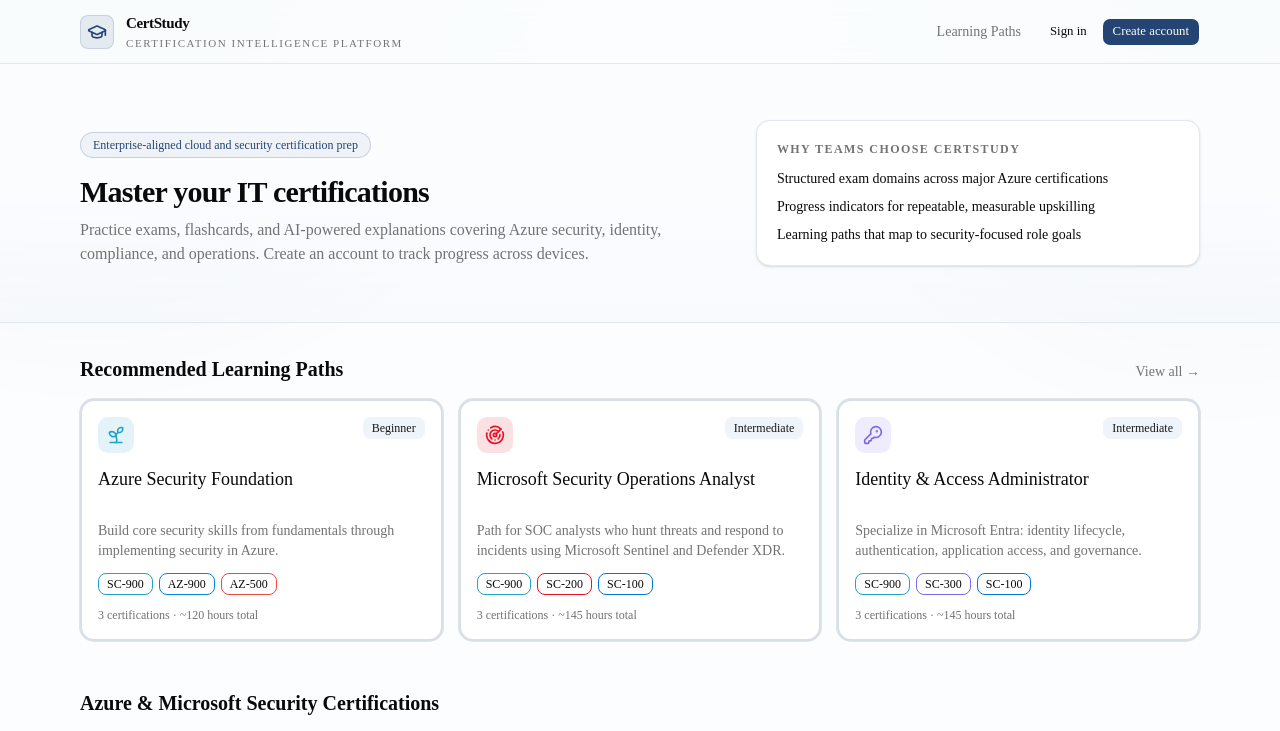
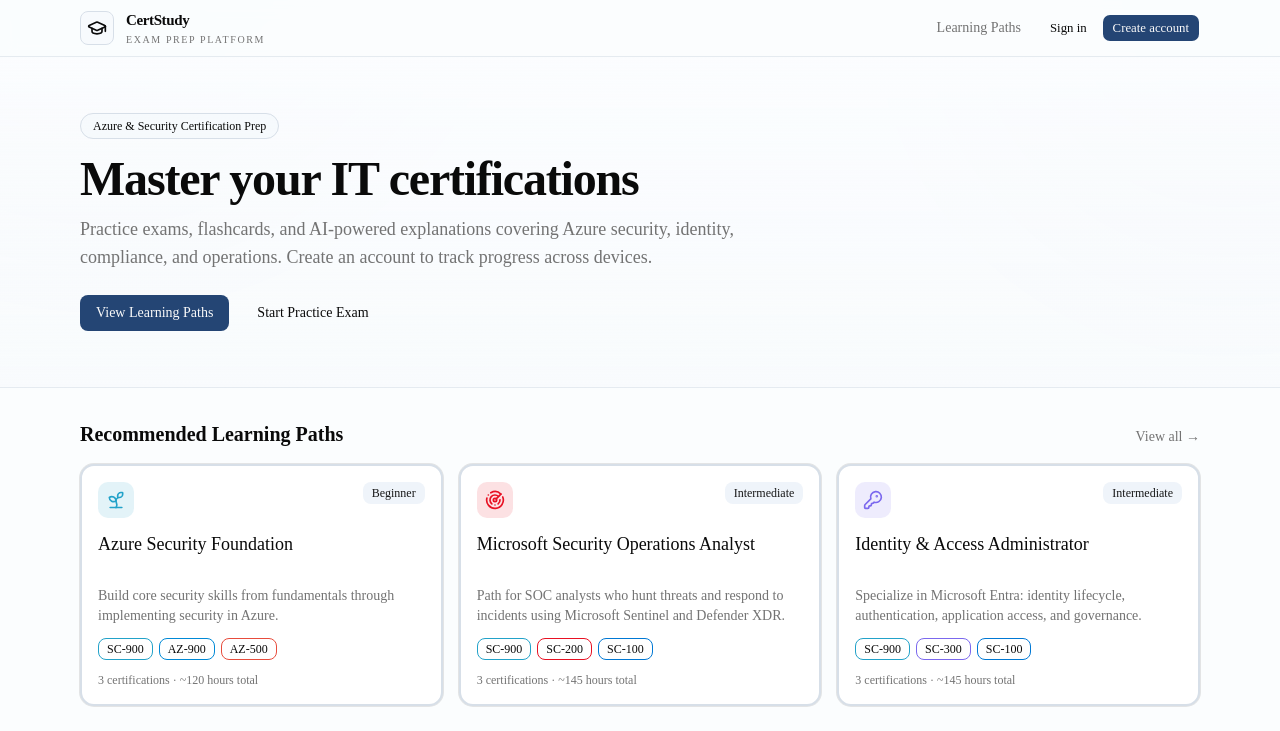
Before and after one commit to dstrausser/cert-study-app, a Next.js app: page / in a window 1280 px wide. Shown: the top 731 px of the page. Built offline with nearby package versions, Linux system fonts and the light colour scheme.

Commit message:
Tone down enterprise styling and simplify header/hero UX

```diff
--- a/src/app/globals.css
+++ b/src/app/globals.css
@@ -124,8 +124,8 @@
   body {
     @apply bg-background text-foreground;
     background-image:
-      radial-gradient(circle at 7% -12%, color-mix(in oklab, var(--primary) 7%, transparent), transparent 34%),
-      radial-gradient(circle at 95% 0%, color-mix(in oklab, var(--primary) 5%, transparent), transparent 30%);
+      radial-gradient(circle at 8% -14%, color-mix(in oklab, var(--primary) 4%, transparent), transparent 30%),
+      radial-gradient(circle at 96% 0%, color-mix(in oklab, var(--primary) 3%, transparent), transparent 26%);
   }
   html {
     @apply font-sans;
--- a/src/app/page.tsx
+++ b/src/app/page.tsx
@@ -14,32 +14,34 @@ export default function Home() {
 
   return (
     <main className="min-h-screen">
-      <section className="border-b border-border/70 bg-gradient-to-b from-background via-background to-muted/30">
-        <div className="mx-auto grid w-full max-w-6xl gap-8 px-4 py-14 md:grid-cols-[1.45fr_1fr] md:items-end">
-          <div>
-            <span className="mb-4 inline-flex items-center rounded-full border border-primary/20 bg-primary/5 px-3 py-1 text-xs font-medium text-primary">
-              Enterprise-aligned cloud and security certification prep
+      <section className="border-b border-border/60 bg-gradient-to-b from-background to-muted/20">
+        <div className="mx-auto max-w-6xl px-4 py-12 md:py-14">
+          <span className="mb-4 inline-flex items-center rounded-full border border-border bg-muted/40 px-3 py-1 text-xs font-medium text-foreground">
+            Azure & Security Certification Prep
           </span>
-            <h1 className="text-3xl font-bold tracking-tight">
+          <h1 className="max-w-3xl text-4xl font-semibold tracking-tight md:text-5xl">
             {user
               ? `Welcome back, ${user.displayName}`
               : "Master your IT certifications"}
           </h1>
-            <p className="text-muted-foreground mt-2 max-w-2xl">
+          <p className="mt-3 max-w-2xl text-base text-muted-foreground md:text-lg">
             Practice exams, flashcards, and AI-powered explanations covering
             Azure security, identity, compliance, and operations.
             {!user && " Create an account to track progress across devices."}
           </p>
-          </div>
-          <div className="rounded-xl border border-border/70 bg-card p-5 shadow-sm">
-            <p className="text-xs font-semibold uppercase tracking-[0.12em] text-muted-foreground">
-              Why teams choose CertStudy
-            </p>
-            <ul className="mt-3 space-y-2 text-sm text-foreground">
-              <li>Structured exam domains across major Azure certifications</li>
-              <li>Progress indicators for repeatable, measurable upskilling</li>
-              <li>Learning paths that map to security-focused role goals</li>
-            </ul>
+          <div className="mt-6 flex flex-wrap gap-3">
+            <Link
+              href="/paths"
+              className="inline-flex h-9 items-center rounded-md bg-primary px-4 text-sm font-medium text-primary-foreground hover:bg-primary/90"
+            >
+              View Learning Paths
+            </Link>
+            <Link
+              href="/az-500"
+              className="inline-flex h-9 items-center rounded-md px-4 text-sm font-medium text-foreground hover:bg-muted/60"
+            >
+              Start Practice Exam
+            </Link>
           </div>
         </div>
       </section>
--- a/src/components/SiteHeader.tsx
+++ b/src/components/SiteHeader.tsx
@@ -18,25 +18,25 @@ export default function SiteHeader() {
   }
 
   return (
-    <header className="sticky top-0 z-50 border-b border-border/70 bg-background/95 supports-[backdrop-filter]:bg-background/85 backdrop-blur">
-      <div className="mx-auto flex w-full max-w-6xl items-center justify-between gap-4 px-4 py-3">
+    <header className="sticky top-0 z-50 border-b border-border/60 bg-background/90 backdrop-blur">
+      <div className="mx-auto flex h-14 w-full max-w-6xl items-center justify-between px-4">
         <Link href="/" className="flex items-center gap-3">
-          <div className="rounded-md border border-primary/15 bg-primary/10 p-1.5 text-primary">
+          <div className="rounded-md border border-border bg-muted/40 p-1.5 text-foreground">
             <GraduationCap className="h-5 w-5" />
           </div>
           <div className="flex flex-col">
             <span className="text-[15px] font-semibold tracking-tight">
               CertStudy
             </span>
-            <span className="text-[11px] uppercase tracking-[0.14em] text-muted-foreground">
-              Certification Intelligence Platform
+            <span className="text-[10px] uppercase tracking-[0.16em] text-muted-foreground">
+              Exam Prep Platform
             </span>
           </div>
         </Link>
         <nav className="flex items-center gap-2 text-sm">
           <Link
             href="/paths"
-            className="px-2.5 py-1 rounded hover:bg-muted text-muted-foreground hover:text-foreground"
+            className="rounded-md px-2.5 py-1.5 hover:bg-muted/60 text-muted-foreground hover:text-foreground"
           >
             Learning Paths
           </Link>
@@ -46,7 +46,7 @@ export default function SiteHeader() {
             <div className="flex items-center gap-2">
               <Link
                 href="/account"
-                className="flex items-center gap-1.5 px-2 py-1 rounded hover:bg-muted"
+                className="flex items-center gap-1.5 rounded-md px-2.5 py-1.5 hover:bg-muted/60"
               >
                 <UserIcon className="h-4 w-4" />
                 <span className="font-medium">{user.displayName}</span>
```
Lines whose indentation alone changed are shown as unchanged.
